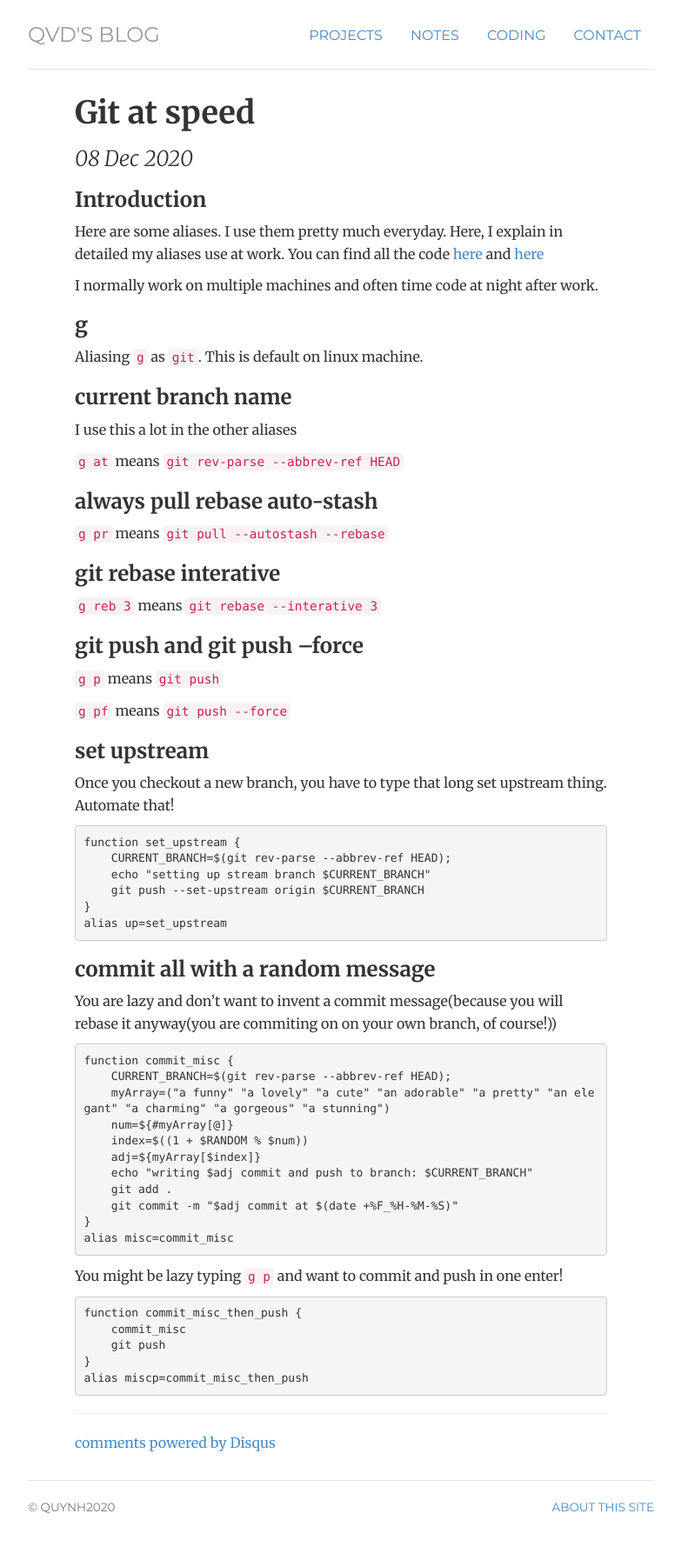
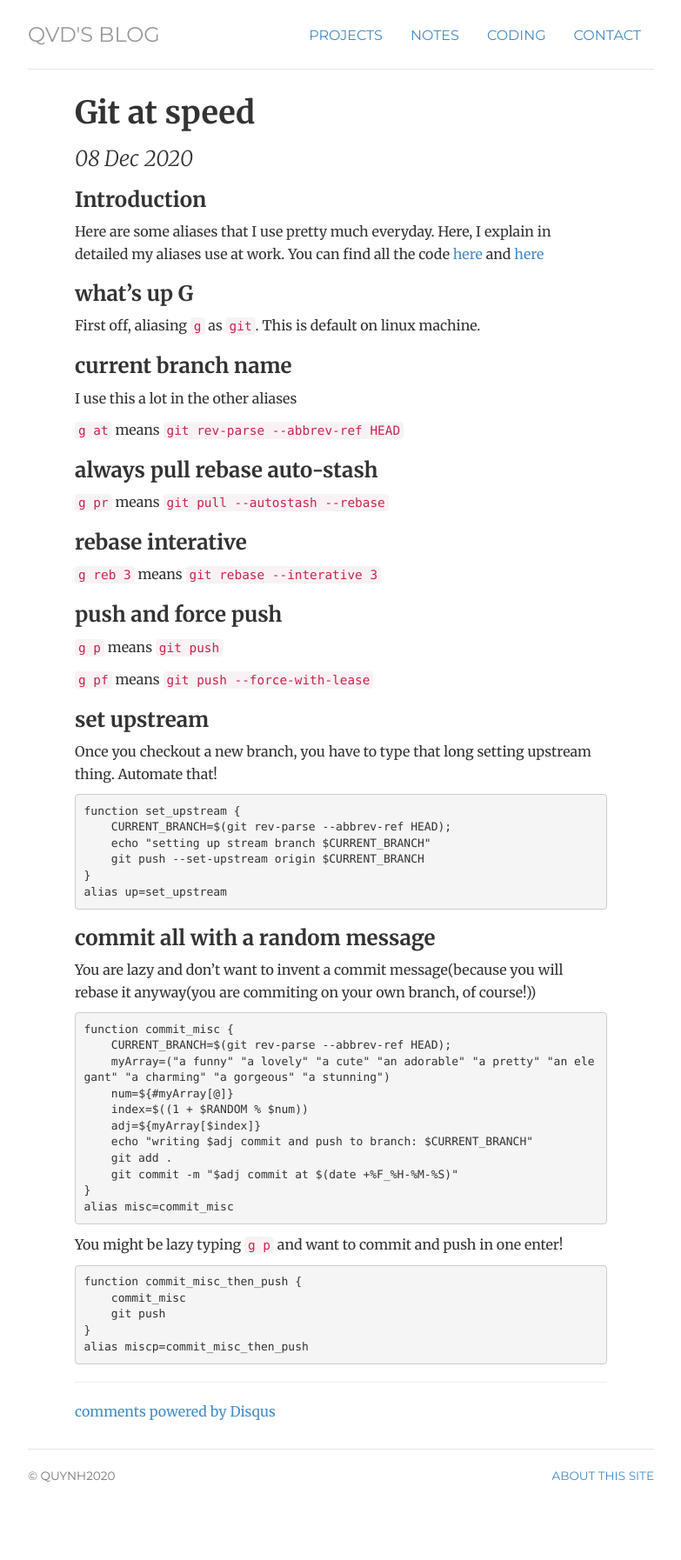
Before and after one commit to quynhdinh/quynhdinh.github.io, a Jekyll site: the page built from _posts/2020-12-08-git-at-speed.md, in a window 1280 px wide. Shown: the whole page at 87% size, without its empty margins (248-1031 px from the left). Built offline with Jekyll 4.4.1, drawn with Linux system fonts in a browser that asks for light colours; comment, search, counter and statistics services are not loaded; after the commit the page ends 1758 px from its top, so only the background shows below that.

Commit message:
fix typos

````diff
--- a/_posts/2020-12-08-git-at-speed.md
+++ b/_posts/2020-12-08-git-at-speed.md
@@ -3,25 +3,24 @@
 title: "Git at speed"
 ---
 ### Introduction
-Here are some aliases. I use them pretty much everyday. Here, I explain in detailed my aliases use at work. You can find all the code [here](https://github.com/quynhdinh/files/blob/main/bash_aliases) and [here](https://github.com/quynhdinh/files/blob/main/gitconfig)
+Here are some aliases that I use pretty much everyday. Here, I explain in detailed my aliases use at work. You can find all the code [here](https://github.com/quynhdinh/files/blob/main/bash_aliases) and [here](https://github.com/quynhdinh/files/blob/main/gitconfig)
 
-I normally work on multiple machines and often time code at night after work.
-### g
-Aliasing `g` as `git`. This is default on linux machine.
+### what's up G
+First off, aliasing `g` as `git`. This is default on linux machine.
 ### current branch name
 I use this a lot in the other aliases
 
 `g at` means `git rev-parse --abbrev-ref HEAD`
 ### always pull rebase auto-stash
 `g pr` means `git pull --autostash --rebase`
-### git rebase interative
+### rebase interative
 `g reb 3` means `git rebase --interative 3`
-### git push and git push --force
+### push and force push
 `g p` means `git push`
 
-`g pf` means `git push --force`
+`g pf` means `git push --force-with-lease`
 ### set upstream
-Once you checkout a new branch, you have to type that long set upstream thing. Automate that!
+Once you checkout a new branch, you have to type that long setting upstream thing. Automate that!
 ```bash
 function set_upstream {
     CURRENT_BRANCH=$(git rev-parse --abbrev-ref HEAD);
@@ -31,7 +30,7 @@
 alias up=set_upstream
 ```
 ### commit all with a random message
-You are lazy and don't want to invent a commit message(because you will rebase it anyway(you are commiting on on your own branch, of course!))
+You are lazy and don't want to invent a commit message(because you will rebase it anyway(you are commiting on your own branch, of course!))
 ```bash
 function commit_misc {
     CURRENT_BRANCH=$(git rev-parse --abbrev-ref HEAD);
````
Also changed, not shown: _posts/2023-10-05-on-software-engineering-interviews.md (+2 -2 lines), _posts/2023-10-09-my-experience-at-vng-and-zalo.md (+1 -1 lines).
